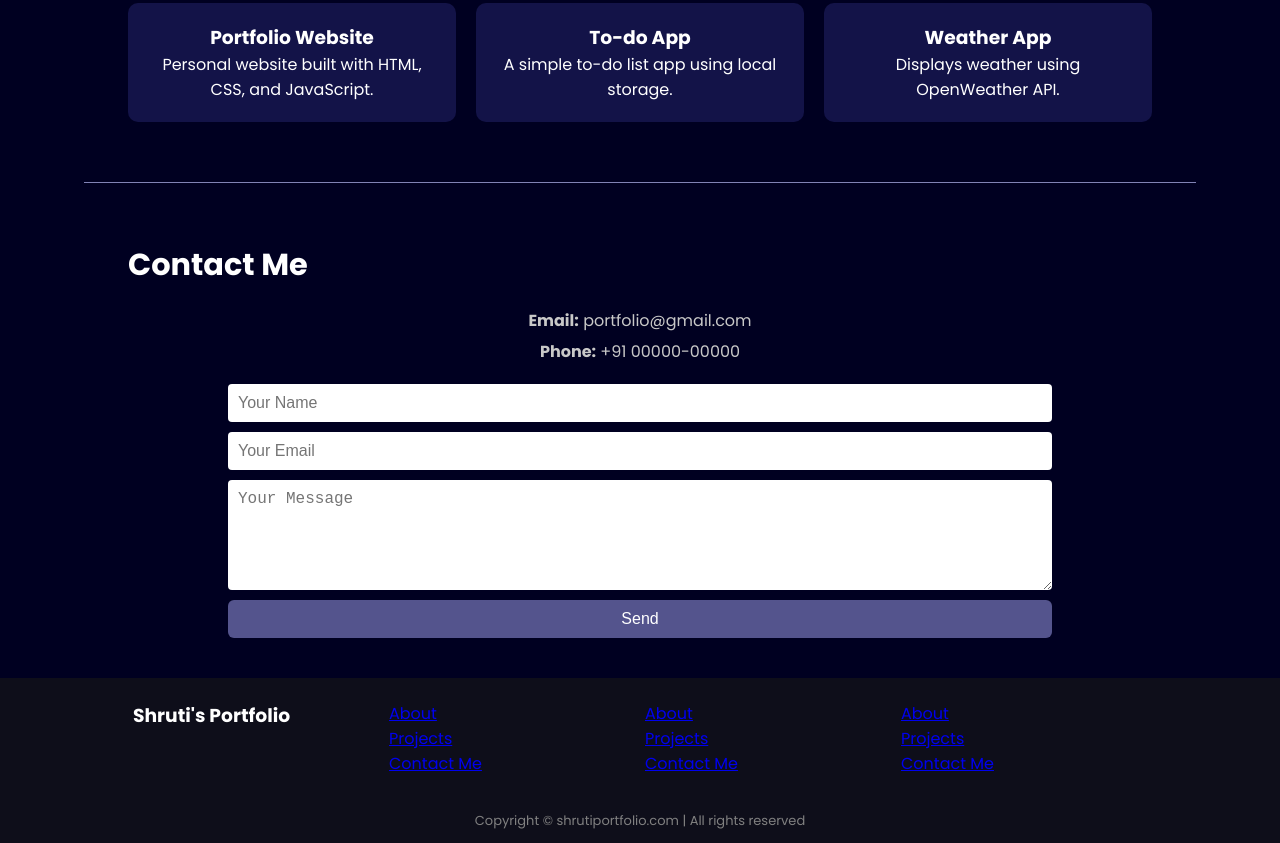
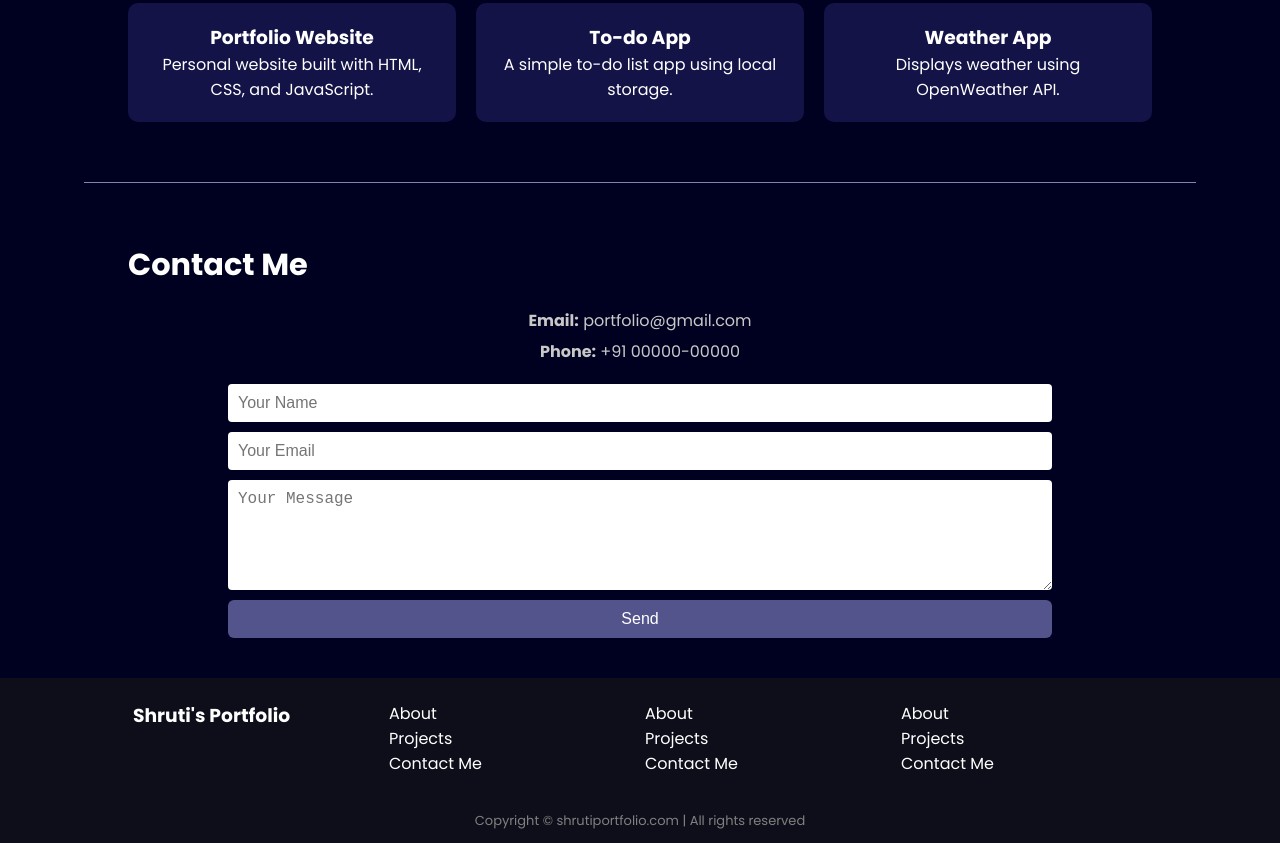
Before and after one commit to Logic-Voyager/portfolio, a plain HTML site: page index.html in a window 1280 px wide. Shown: the part 1457-2300 px from the top of the page. Drawn offline with nearby package versions, Linux system fonts and the light colour scheme.

Commit message:
change in css

```diff
--- a/style.css
+++ b/style.css
@@ -260,6 +260,11 @@ footer {
     list-style: none;
 }
 
+footer ul li a {
+    text-decoration: none;
+    color: white;
+}
+
 .footer>div {
     width: 246px;
 }
```
